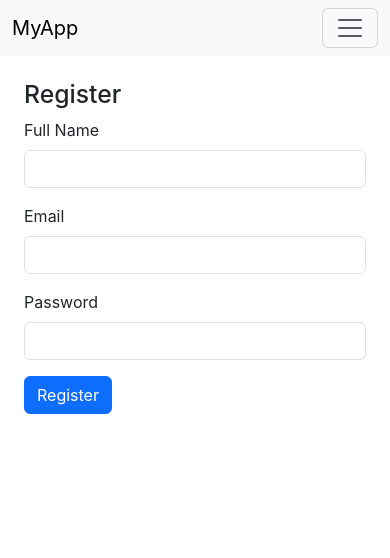
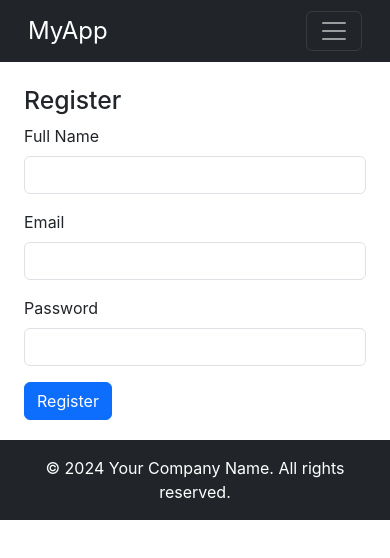
Before and after one commit to r7avi/learn-react-v1, a React (Create React App) app: page /register in a window 390 px wide. Shown: the top 558 px of the page. Built offline with nearby package versions, Linux system fonts and the light colour scheme.

Commit message:
edited footbar, navbar, and fixed issues

```diff
--- a/src/App.js
+++ b/src/App.js
@@ -1,7 +1,8 @@
 // src/App.js
 import React, { useState, useEffect } from 'react';
 import { BrowserRouter as Router, Routes, Route, Navigate } from 'react-router-dom';
-import Navbar from './components/Navbar';
+import Footer from './components/Footer/Footer';
+import Navbar from './components/Header/Navbar';
 import Login from './components/Login';
 import Register from './components/Register';
 import Dashboard from './components/Dashboard';
@@ -51,6 +52,7 @@ const App = () => {
           {/* Add more routes here as needed */}
         </Routes>
       </div>
+      <Footer />
     </Router>
   );
 };
--- a/src/components/ChatWindow.js
+++ b/src/components/ChatWindow.js
@@ -200,6 +200,13 @@ const ChatWindow = ({ user, currentUser }) => {
     }
   }, [message, currentUser.email, user.email, socket]);
 
+  const handleKeyDown = (event) => {
+    if (event.key === "Enter" && !event.shiftKey) {
+      event.preventDefault(); // Prevent newline in the input field
+      handleSend();
+    }
+  };
+
   const formatLastLogin = (lastLogin) => {
     if (!lastLogin) return "Offline";
 
@@ -264,6 +271,7 @@ const ChatWindow = ({ user, currentUser }) => {
           onChange={(e) => setMessage(e.target.value)}
           placeholder="Type a message"
           className="form-control me-2"
+          onKeyDown={handleKeyDown} // Added onKeyDown event
         />
         <button onClick={handleSend} className="btn btn-primary">
           Send
--- /dev/null
+++ b/src/components/Footer/Footer.css
@@ -0,0 +1,10 @@
+/* src/components/Footer.css */
+.footer {
+  background-color: #000; /* Black background */
+  color: #fff; /* White text */
+  margin-top: 20px; /* 20px margin at the top */
+}
+
+.footer p {
+  margin: 0;
+}
--- /dev/null
+++ b/src/components/Footer/Footer.js
@@ -0,0 +1,15 @@
+// src/components/Footer.js
+import React from 'react';
+import './Footer.css';
+
+const Footer = () => {
+  return (
+    <footer className="footer bg-dark text-white mt-6">
+      <div className="container text-center py-3">
+        <p className="mb-0">&copy; {new Date().getFullYear()} Your Company Name. All rights reserved.</p>
+      </div>
+    </footer>
+  );
+};
+
+export default Footer;
--- /dev/null
+++ b/src/components/Header/Navbar.css
@@ -0,0 +1,31 @@
+/* General Navbar Styles */
+.navbar {
+  padding: 0.5rem 1rem;
+}
+
+.navbar-brand {
+  font-size: 1.5rem;
+}
+
+/* Navbar Toggle Button Styles */
+.navbar-toggler {
+  right: 1rem; /* Adjust this value as needed */
+}
+
+/* Media Query for Mobile Screens */
+@media (max-width: 992px) {
+  .navbar-nav {
+    align-items: center;
+  }
+
+  .navbar-toggler {
+    right: 1rem; /* Ensures the toggle button is aligned to the right */
+  }
+
+  .navbar-collapse {
+    width: 100%;
+  }
+  .nav-item {
+    margin-top: 4px;
+  }
+}
--- a/src/components/Navbar.js
+++ b/src/components/Header/Navbar.js
@@ -1,6 +1,7 @@
 // src/components/Navbar.js
 import React from 'react';
 import { Link } from 'react-router-dom';
+import './Navbar.css';
 
 const Navbar = ({ user, setUser }) => {
   const handleLogout = () => {
@@ -9,7 +10,7 @@ const Navbar = ({ user, setUser }) => {
   };
 
   return (
-    <nav className="navbar navbar-expand-lg navbar-light bg-light">
+    <nav className="navbar navbar-expand-lg navbar-dark bg-dark">
       <div className="container-xl">
         <Link className="navbar-brand" to="/">MyApp</Link>
         <button className="navbar-toggler" type="button" data-bs-toggle="collapse" data-bs-target="#navbarNav" aria-controls="navbarNav" aria-expanded="false" aria-label="Toggle navigation">
```
Also changed, not shown: src/components/Footer.js (deleted, +0 -14 lines).
